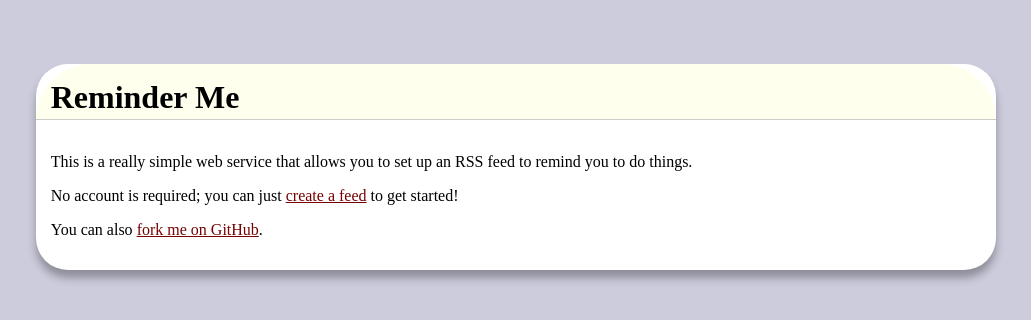
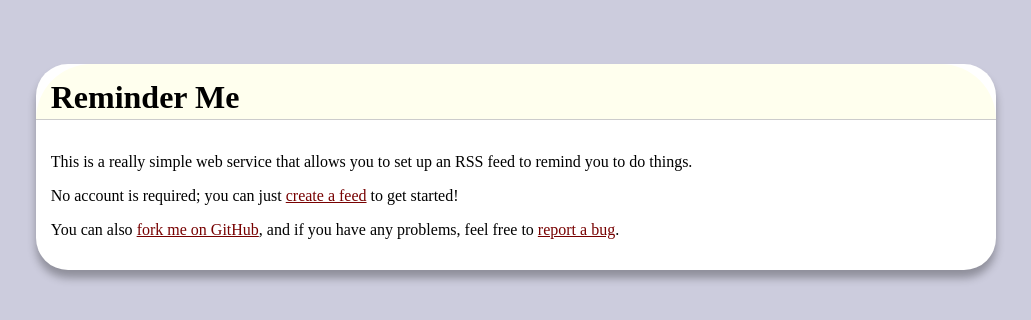
Before and after one commit to fluffy-critter/Reminder-Me, a plain HTML site: page index.html in a window 1280 px wide. Shown: the whole page, without its empty margins (124-1155 px from the left). Drawn offline with Linux system fonts and the light colour scheme.

Commit message:
Added bug tracker link to index page

```diff
--- a/index.html
+++ b/index.html
@@ -18,7 +18,9 @@
   feed</a> to get started!</p>
 
   <p>You can also <a
-  href="https://github.com/plaidfluff/Reminder-Me">fork me on GitHub</a>.</p>
+  href="https://github.com/plaidfluff/Reminder-Me">fork me on
+  GitHub</a>, and if you have any problems, feel free to <a
+  href="https://github.com/plaidfluff/Reminder-Me/issues">report a bug</a>.</p>
 
 </div>
 </div>
```
